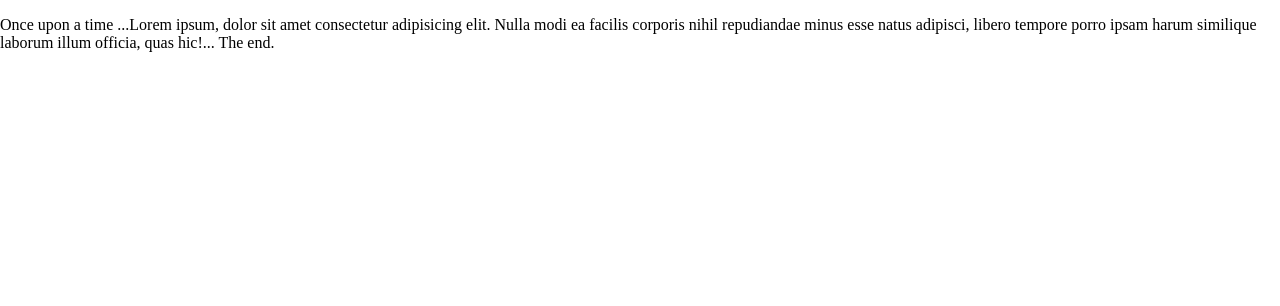
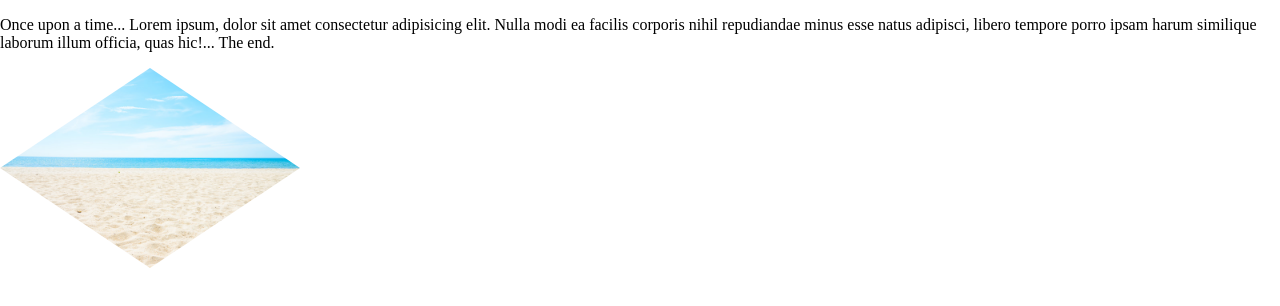
Before and after one commit to FBW41-2/2-uib-fancy-shapes-vbldra, a plain HTML site: page index.html in a window 1280 px wide. Drawn offline with Linux system fonts and the light colour scheme.

Commit message:
task two

```diff
--- a/index.html
+++ b/index.html
@@ -11,5 +11,8 @@
     <section class="task-one">
         <p>Lorem ipsum, dolor sit amet consectetur adipisicing elit. Nulla modi ea facilis corporis nihil repudiandae minus esse natus adipisci, libero tempore porro ipsam harum similique laborum illum officia, quas hic!</p>
     </section>
+    <section class="task-two">
+        <img src="assets/beach.jpg" alt="">
+    </section>
 </body>
 </html>
--- a/style.css
+++ b/style.css
@@ -8,8 +8,12 @@ section {
 }
 
 .task-one p::before {
-    content: "Once upon a time ...";
+    content: "Once upon a time... ";
 }
 .task-one p::after {
     content: "... The end.";
 }
+.task-two img {
+    height: 200px;
+    clip-path: polygon(50% 0%, 100% 50%, 50% 100%, 0% 50%);
+}
```
